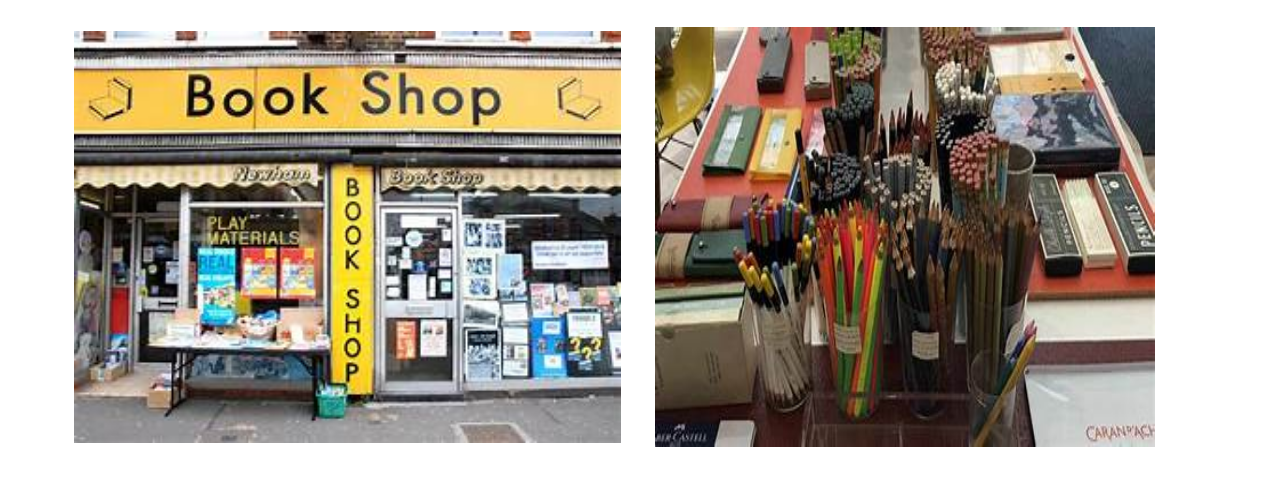
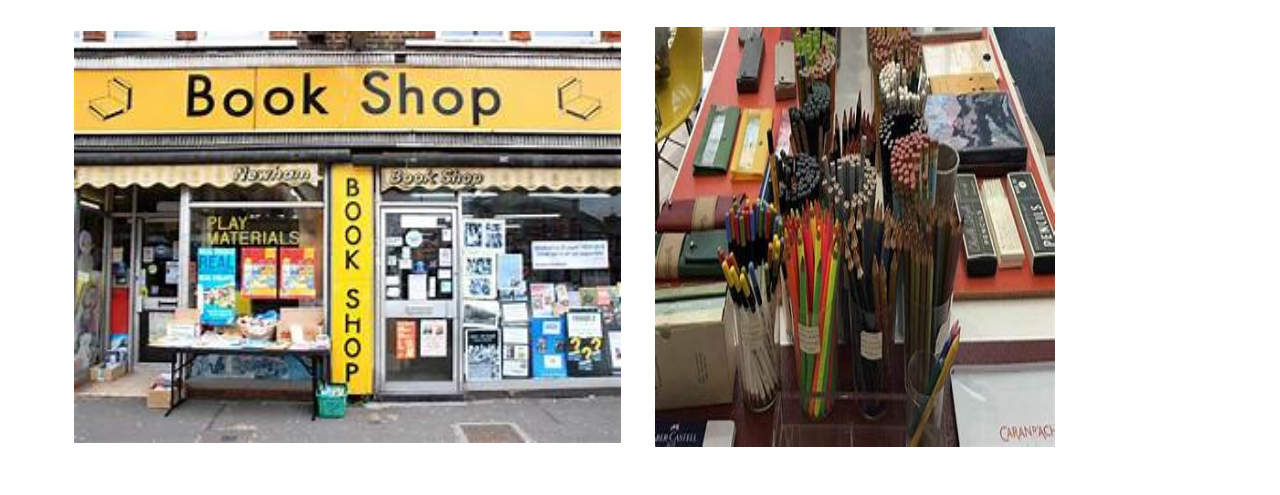
Before and after one commit to MadhupriyaMunagala/Bookshop, a plain HTML site: page index.html in a window 1280 px wide. Shown: the part 2418-2913 px from the top of the page. Drawn offline with nearby package versions, Linux system fonts and the light colour scheme.

Commit message:
first commit

```diff
--- a/index.html
+++ b/index.html
@@ -236,7 +236,7 @@
 
                 </div>
                 <div class="col-lg-6 col-md-6 col-sm-6 " data-scroll-reveal="enter from the bottom after 0.4s" >
-                    <img src="assets/img/faculty/pencilsbook.jpg" alt=""style="width:500px;height: 420px;">
+                    <img src="assets/img/faculty/pencilsbook.jpg" alt=""style="width:400px;height: 420px; align-items:center;border:none;row" >
                 </div>
 
            </div>
```
